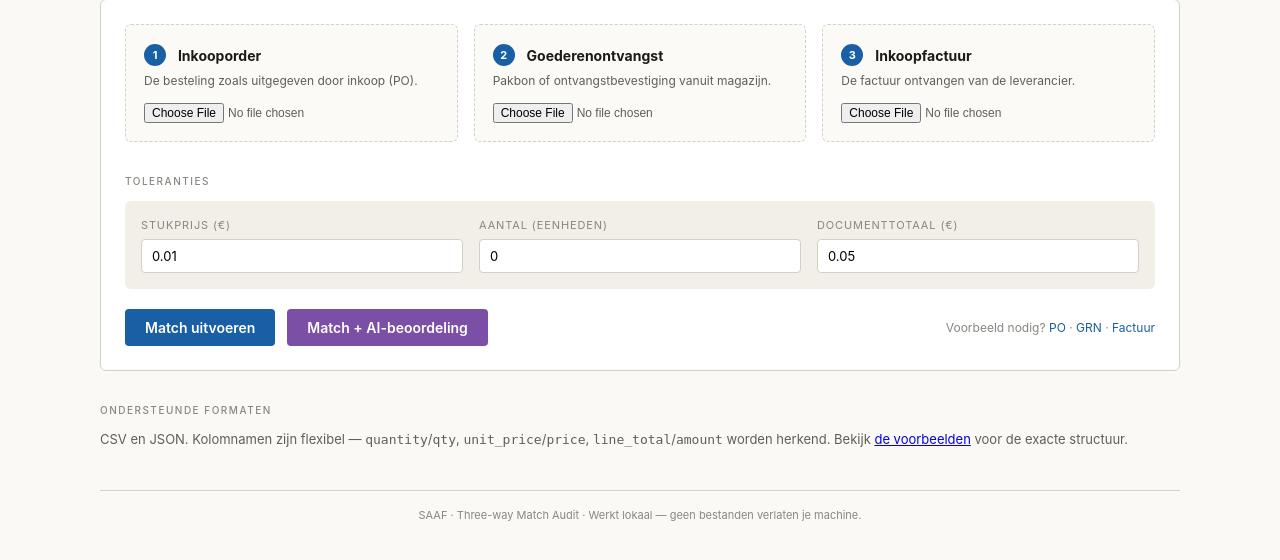
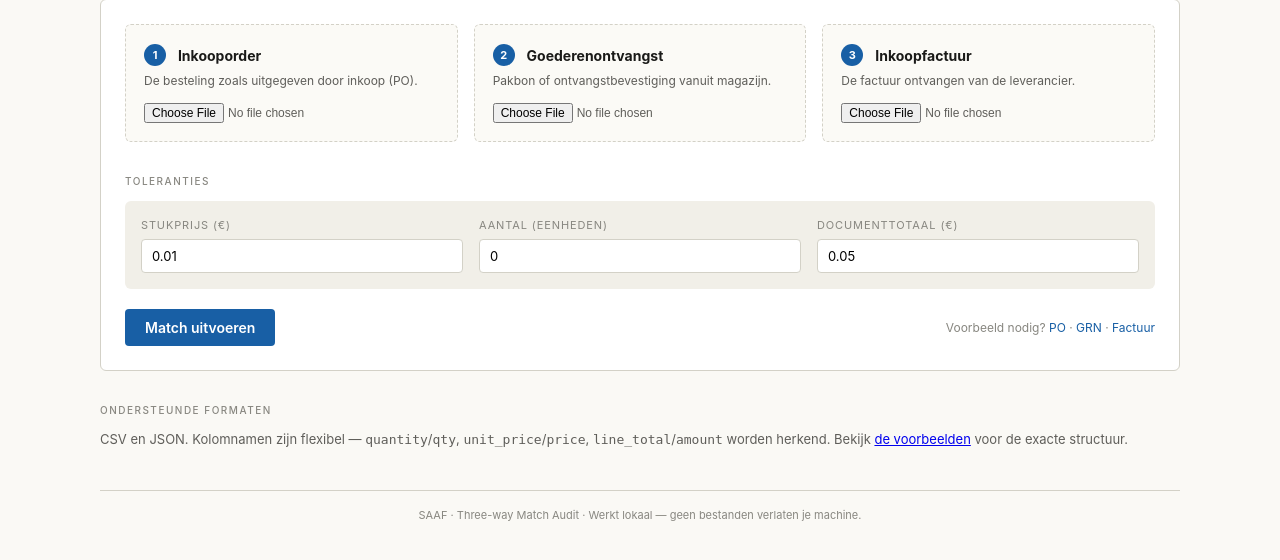
Before and after one commit to SAAF-Project/three-way-match-audit, a FastAPI app: page / in a window 1280 px wide. Shown: the part 187-747 px from the top of the page. Run offline with FastAPI, Linux system fonts and the light colour scheme.

Commit message:
Remove rule-based-only button; single AI-driven submit
The AI agent now calls the matcher as a tool, so there is no separate
rule-based-only path needed in the UI.

Co-Authored-By: Claude Sonnet 4.6 <noreply@anthropic.com>

```diff
--- a/webapp/app/templates/index.html
+++ b/webapp/app/templates/index.html
@@ -63,8 +63,7 @@
       </div>
 
       <div class="actions">
-        <button class="primary" type="submit" formaction="/match">Match uitvoeren</button>
-        <button class="secondary" type="submit" formaction="/match/explain">Match + AI-beoordeling</button>
+        <button class="primary" type="submit" formaction="/match/explain">Match uitvoeren</button>
         <span class="sample-links">
           Voorbeeld nodig?
           <a href="/sample/po_sample.csv" download>PO</a> ·
```
